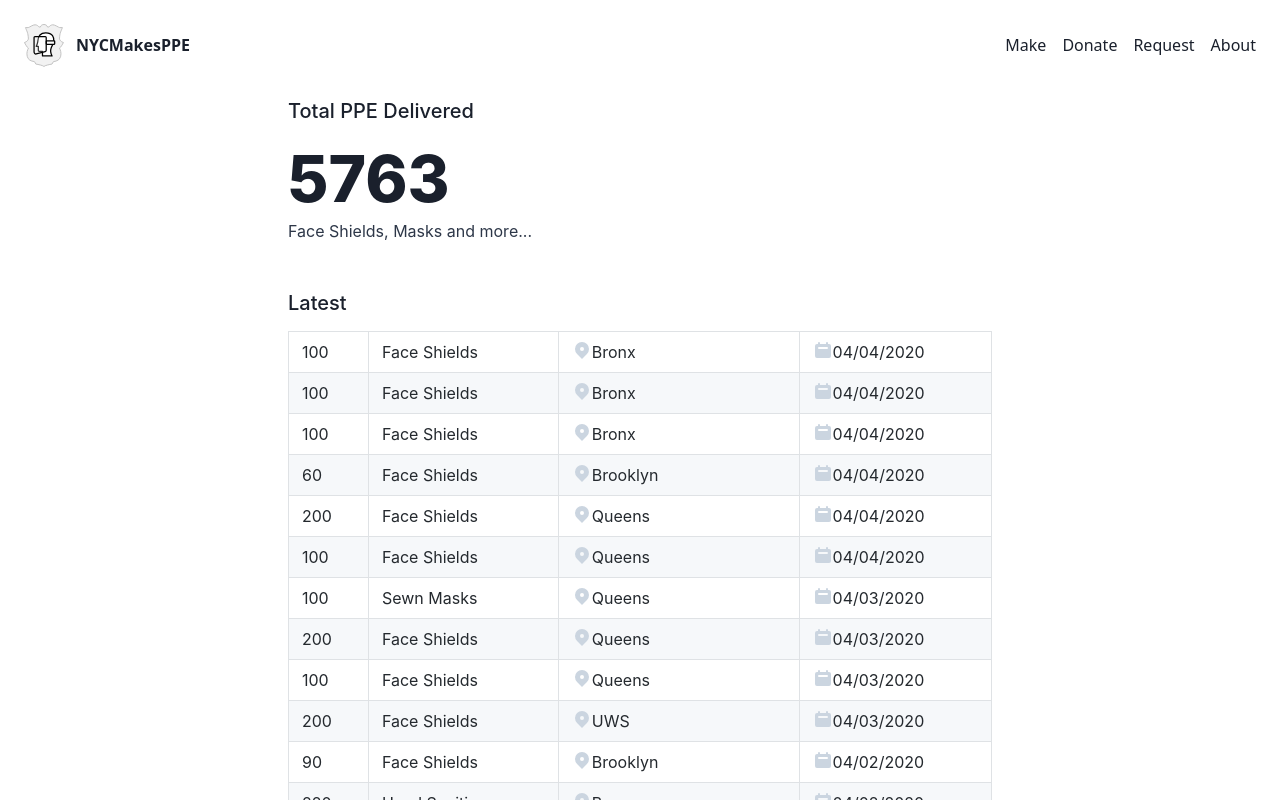
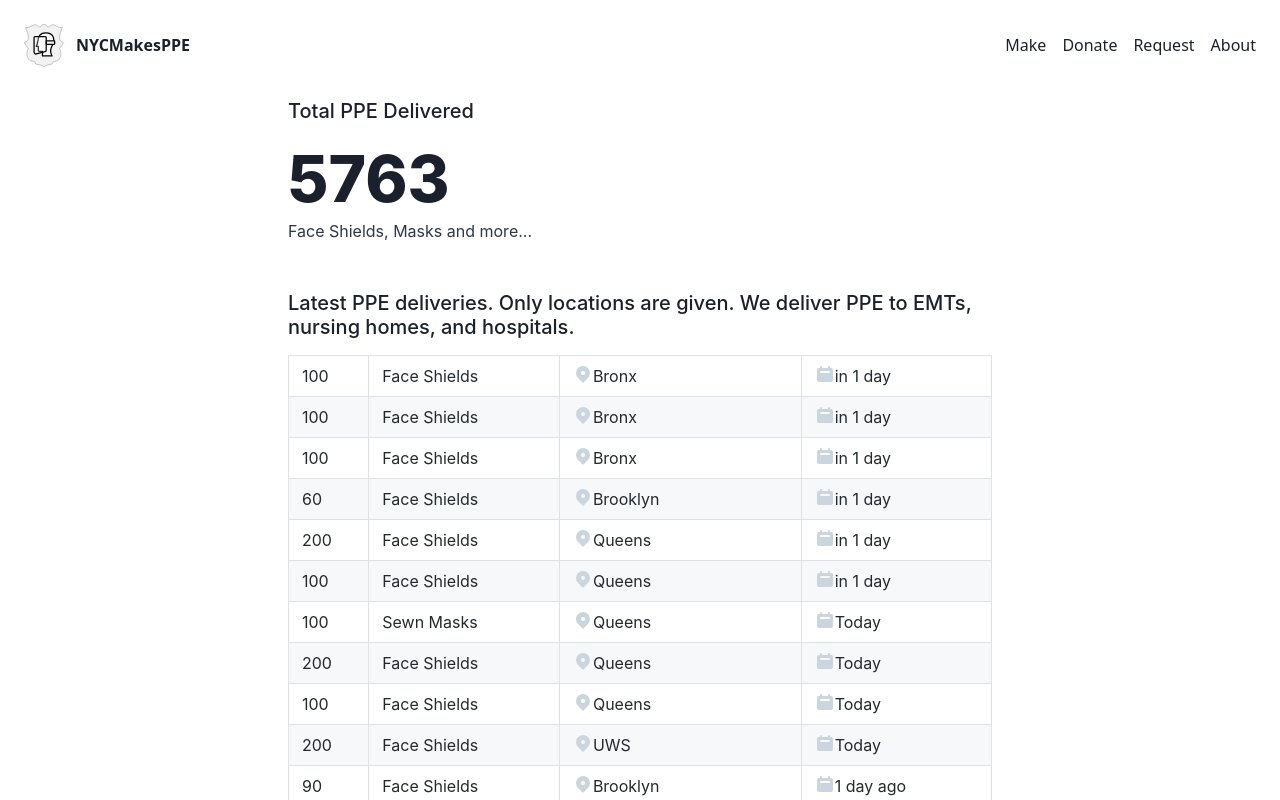
Before and after one commit to NYCPPE/nyc-makers-vs-covid, a Next.js app: page /stats in a window 1280 px wide. Shown: the top 800 px of the page. Built offline with nearby package versions, Linux system fonts and the light colour scheme; what @tailwindcss/ui would draw is missing.

Commit message:
Various changes to the stats page
- add a header for each field for delivery stats
- Display delivery dates as relative text ("Today", "1 day ago" and so forth.
- Remove some leading and trailing space in the className attribute

```diff
--- a/components/deliveries.jsx
+++ b/components/deliveries.jsx
@@ -1,4 +1,5 @@
 import totals from './totals'
+import { isToday, parse, formatDistanceStrict, startOfToday } from 'date-fns'
 
 export let totalCount = 0
 
@@ -18,7 +19,7 @@ export default ({ limit }) => {
     <div className={'bg-white sm:rounded-md p-4 h-full hover:no-underline'}>
       <a
         href="/stats"
-        className="rounded-lg inline-block w-full hover:no-underline"
+        className="rounded-lg inline-block w-full hover:no-underline "
       >
         <span className="flex justify-between ">
           <p className="text-xl leading-6 font-medium text-gray-900  hover:no-underline">
@@ -44,7 +45,8 @@ export default ({ limit }) => {
       {!limit && (
         <>
           <p className="pt-12 text-xl leading-6 font-medium text-gray-900  hover:no-underline">
-            Latest
+            Latest PPE deliveries. Only locations are given. We deliver PPE to
+            EMTs, nursing homes, and hospitals.
           </p>{' '}
           <table className="w-full table border-transparent">
             <tbody className="w-full table border-none">
@@ -81,7 +83,13 @@ export default ({ limit }) => {
                       />
                     </svg>
                     <span>
-                      <time dateTime="2020-01-07">{props.date}</time>
+                      {isToday(parse(props.date, 'MM/dd/yyyy', new Date()))
+                        ? 'Today'
+                        : formatDistanceStrict(
+                            parse(props.date, 'MM/dd/yyyy', new Date()),
+                            startOfToday(),
+                            { unit: 'day', addSuffix: 'true' }
+                          )}
                     </span>
                   </td>
                 </tr>
--- a/package.json
+++ b/package.json
@@ -16,6 +16,7 @@
     "@tailwindcss/ui": "^0.1.3",
     "axios": "^0.19.2",
     "cheerio": "^1.0.0-rc.3",
+    "date-fns": "^2.11.1",
     "next": "^9.2.1",
     "react": "^16.9.0",
     "react-dom": "^16.9.0",
```
Also changed, not shown: 1 other file (tests, documents, lock files or other folders).
